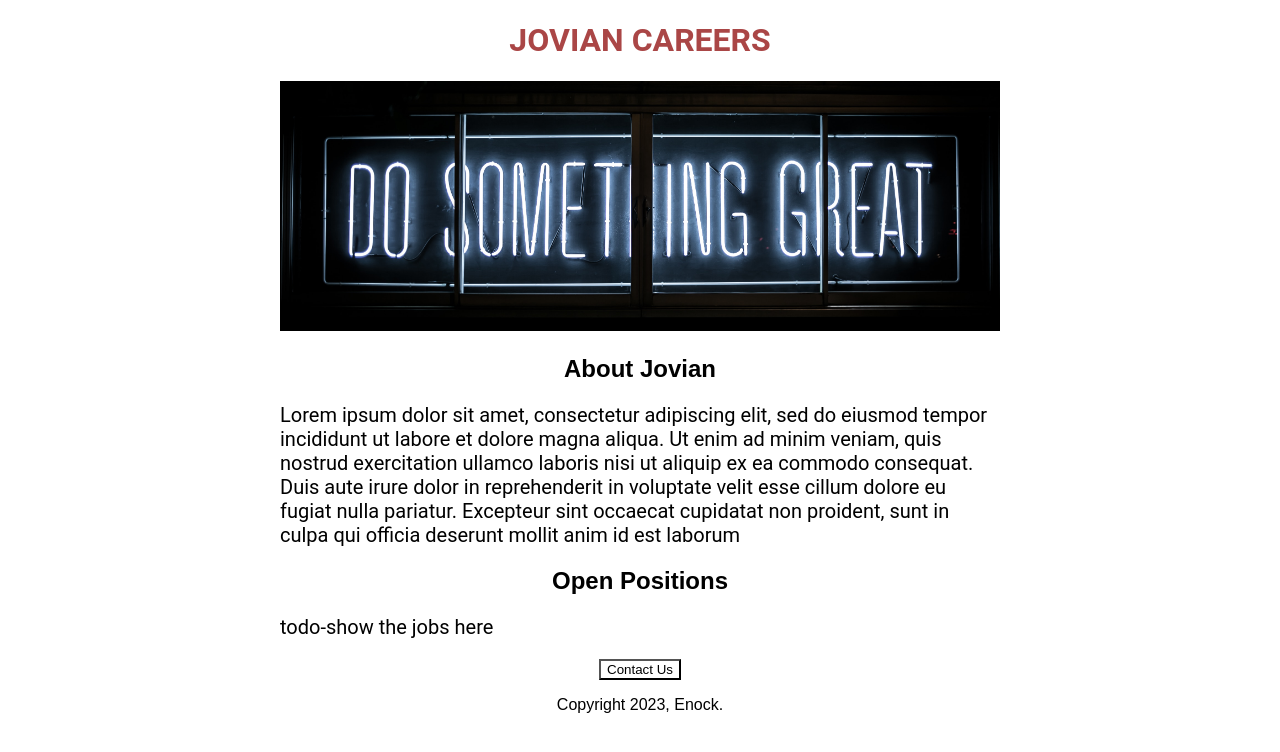
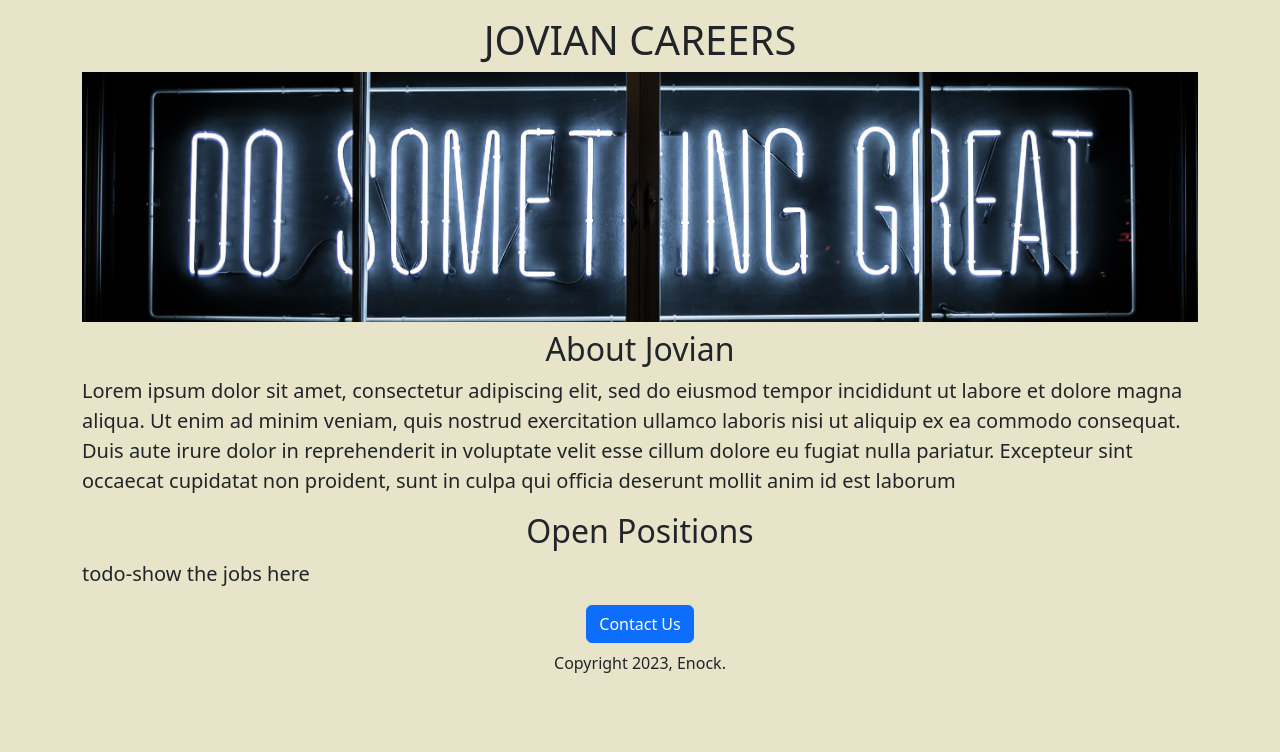
Before and after one commit to Awumbase-Enock/Jovian-careers-website, a Flask app: page / in a window 1280 px wide. Shown: the top 752 px of the page. Run offline with Flask 3, Linux system fonts and the light colour scheme.

Commit message:
used bootstrap to enhance style of the page

```diff
--- a/templates/home.html
+++ b/templates/home.html
@@ -3,56 +3,33 @@
   <head>
     <title>Jovian Careers</title>
     <style>
-      *{
-        background-color: white;
-
-        font-family: arial;
-      }
-      h1 {
-         font-weight: 50px;
-        font-family: roboto;
-        text-align: center;
-        color: rgb(170, 70, 70);
-
-      }
-      #banner{
-        width:100%;
-        height: 250px;
-        object-fit:cover;
-      }
-      h2{
-        rgb(50, 50, 50);
-        font-family: arial;
+     #banner{
+       width: 100%;
+       height: 250px;
+       object-fit:cover;
+     }
+      #button{
         text-align: center;
       }
-      #container{
-        max-width: 720px;
-        margin: 0 auto;
+      .heading{
+        text-align:center;
       }
-      .bodytext{
-        font-family: roboto;
-        color: rgb(60,40 50);
-        font-size: 20px;
-      }
-    #button{
-      text-align: center;
-      font-family: arial;
-    }
-    </style>
+  </style>
+     <link href="https://cdn.jsdelivr.net/npm/bootstrap@5.3.0/dist/css/bootstrap.min.css" rel="stylesheet" integrity="sha384-9ndCyUaIbzAi2FUVXJi0CjmCapSmO7SnpJef0486qhLnuZ2cdeRhO02iuK6FUUVM" crossorigin="anonymous">
   </head>
-  <body>
-    <div id="container">
-    <h1>JOVIAN CAREERS</h1>
-    <img id="banner" src="https://jovian-careers-website--enockawumbase.repl.co/static/banner.jpg">
+  <body style="background-color:#E8E4C9">
+    <div class="container">
+    <h1 class="heading mt-3 mb-2">JOVIAN CAREERS</h1>
+    <img class="img-fluid" id="banner"src="https://jovian-careers-website--enockawumbase.repl.co/static/banner.jpg">
 
-    <h2>About Jovian</h2>
-    <p class="bodytext">
+    <h2 class="heading mt-2 mb-2">About Jovian</h2>
+    <p class="lead">
       Lorem ipsum dolor sit amet, consectetur adipiscing elit, sed do eiusmod tempor incididunt ut labore et dolore magna aliqua. Ut enim ad minim veniam, quis nostrud exercitation ullamco laboris nisi ut aliquip ex ea commodo consequat. Duis aute irure dolor in reprehenderit in voluptate velit esse cillum dolore eu fugiat nulla pariatur. Excepteur sint occaecat cupidatat non proident, sunt in culpa qui officia deserunt mollit anim id est laborum
     </p>
-    <h2>Open Positions</h2>
-    <p class="bodytext">todo-show the jobs here</p>
+    <h2 class="heading">Open Positions</h2>
+    <p class="lead">todo-show the jobs here</p>
       <div id="button">
-        <button>Contact Us</button>
+        <button class="btn btn-primary mb-2">Contact Us</button>
       <p>Copyright 2023, Enock.</p>
       </div>
     </div>
```
